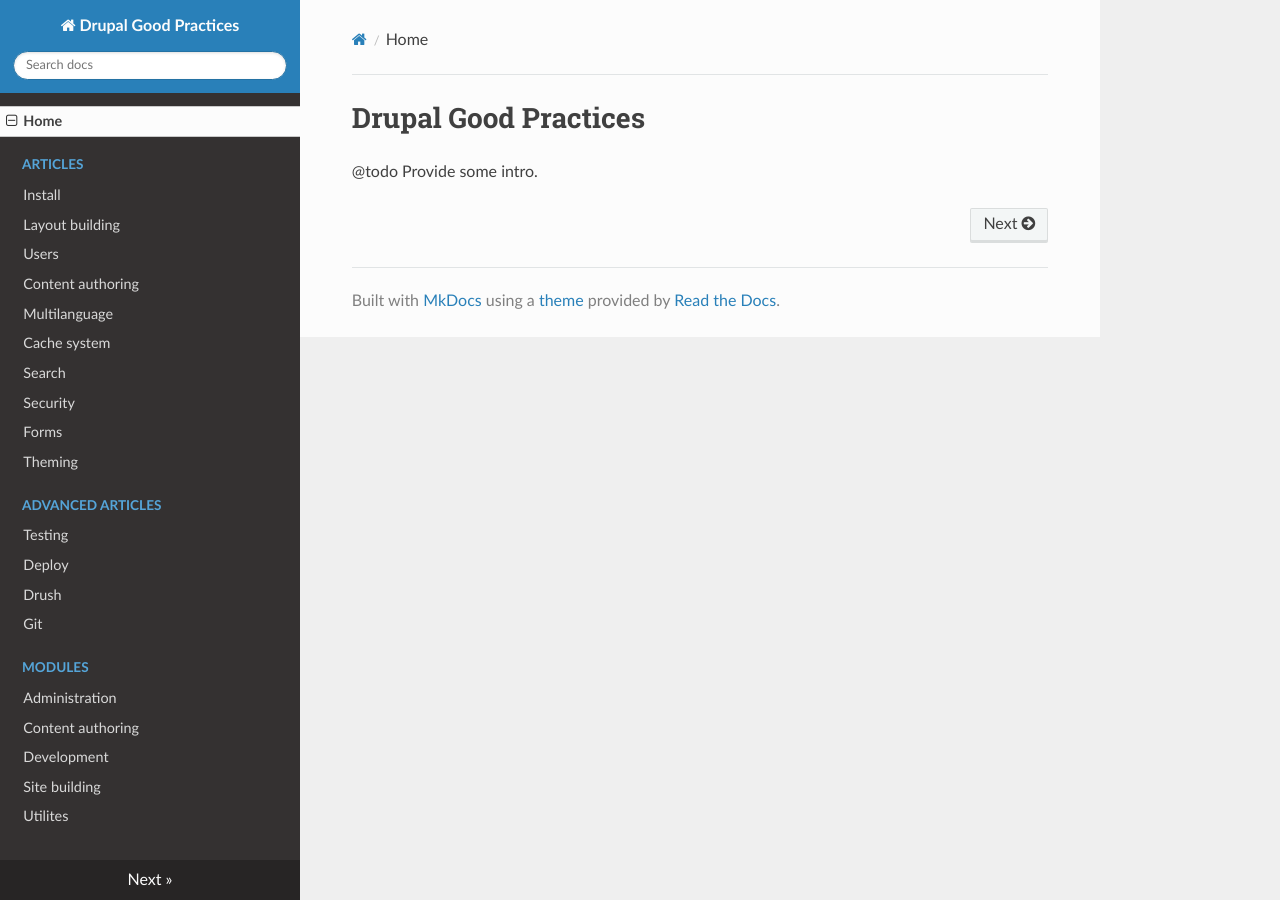
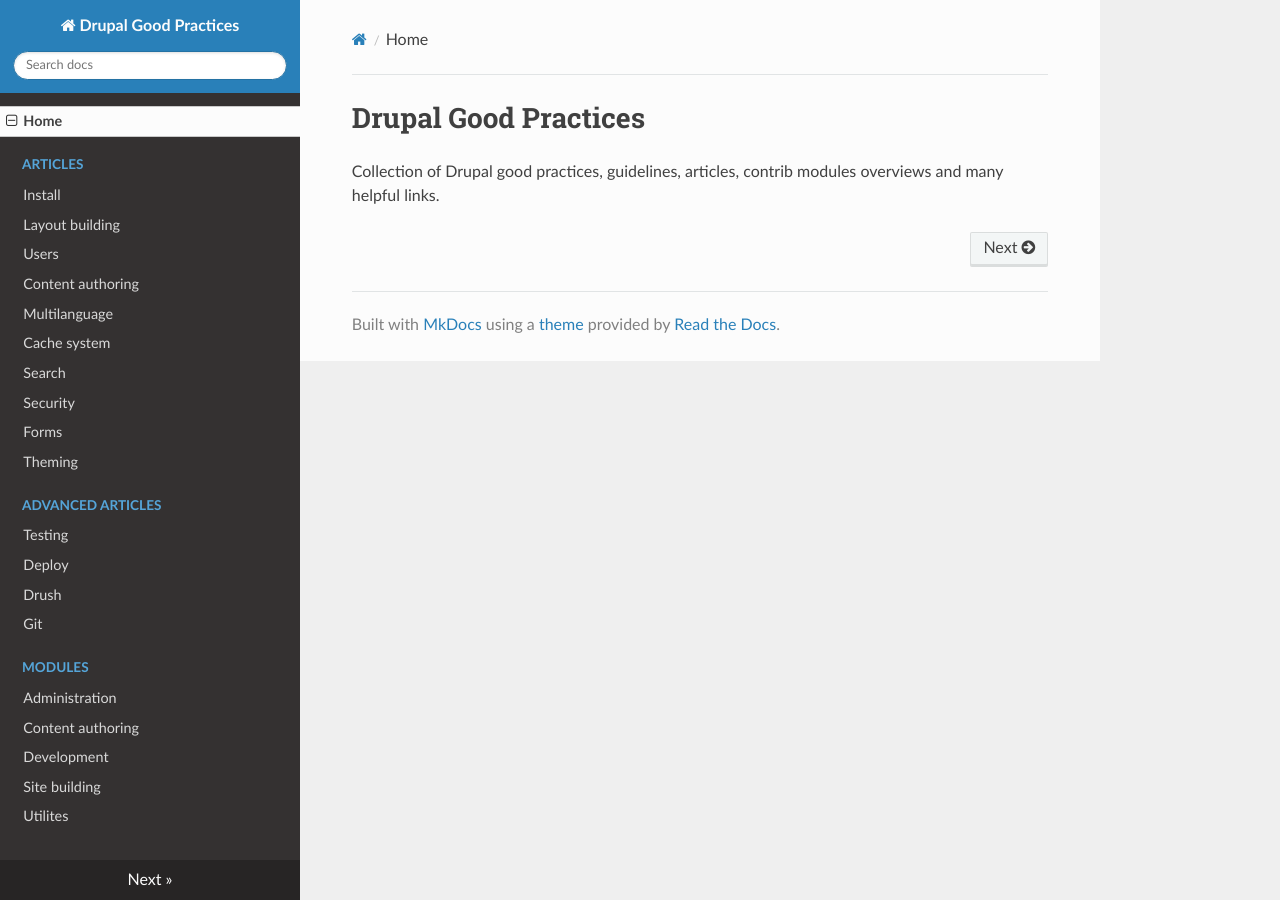
Before and after one commit to ADCI/drupal-good-practices, an MkDocs documentation site: the page built from docs/index.md, in a window 1280 px wide. Built offline with MkDocs 1.6.1, drawn with Linux system fonts in a browser that asks for light colours; nearby versions of some CDN libraries; old or Windows-style settings are respelled for this version of MkDocs.

Commit message:
Added short description to the index.md

```diff
--- a/docs/index.md
+++ b/docs/index.md
@@ -1,3 +1,3 @@
 # Drupal Good Practices
 
-@todo Provide some intro.
+Collection of Drupal good practices, guidelines, articles, contrib modules overviews and many helpful links.
```
